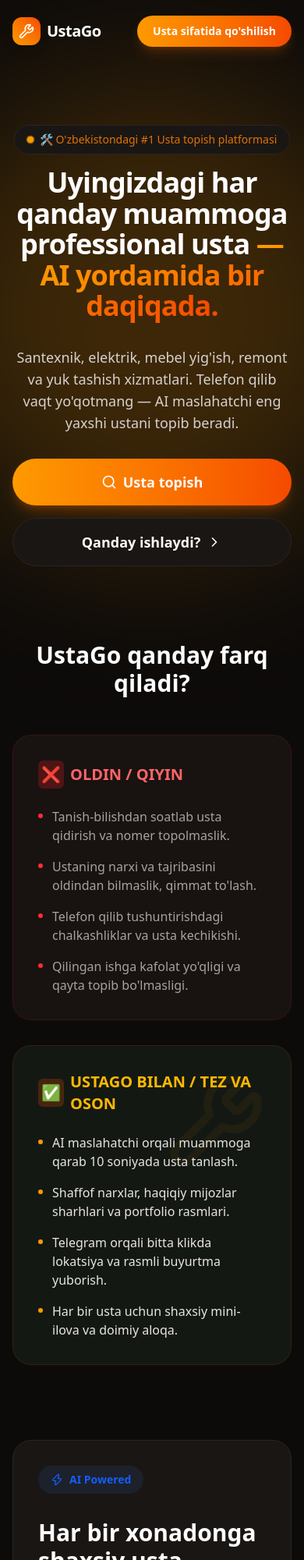
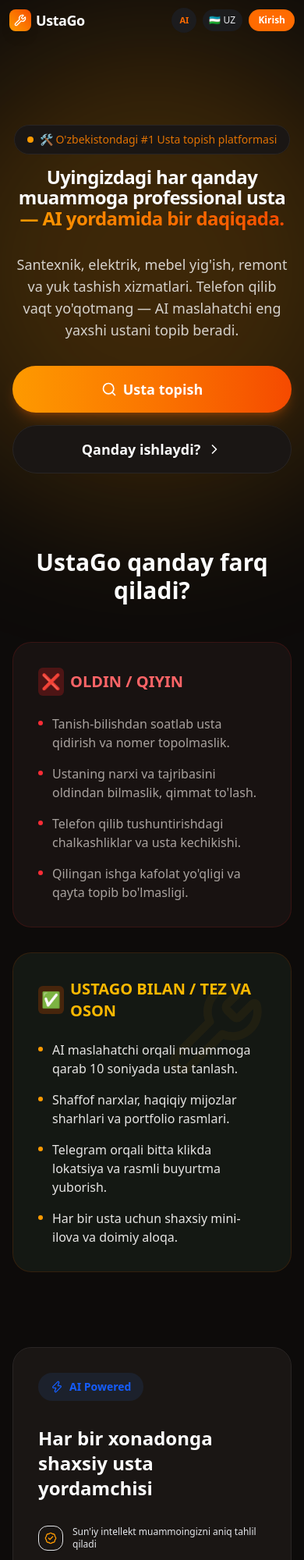
Before and after one commit to Abduqodir0508/Usta.Go, a Next.js app: page / in a window 390 px wide. Shown: the top 2000 px of the page at 78% size. Built offline with nearby package versions, Linux system fonts and the light colour scheme.

Commit message:
Update mobile layout for Navbar, Hero and Directory

```diff
--- a/src/app/page.tsx
+++ b/src/app/page.tsx
@@ -59,7 +59,7 @@
             {t.hero.badge}
           </div>
 
-          <h1 className="text-4xl md:text-6xl font-extrabold text-foreground tracking-tight leading-[1.1] animate-in slide-in-from-bottom-8 fade-in duration-700 delay-100">
+          <h1 className="text-2xl font-bold md:text-6xl md:font-extrabold text-foreground tracking-tight leading-[1.1] animate-in slide-in-from-bottom-8 fade-in duration-700 delay-100">
             {t.hero.title.split('—')[0]} <br className="hidden md:block"/>
             <span className="text-transparent bg-clip-text bg-gradient-to-r from-amber-500 to-orange-600">
               — {t.hero.title.split('—')[1]}
@@ -134,14 +134,14 @@
               <div className="inline-flex items-center gap-2 px-4 py-2 rounded-full bg-blue-500/10 text-blue-600 dark:text-blue-400 text-sm font-bold">
                 <Zap className="w-4 h-4" /> AI Powered
               </div>
-              <h2 className="text-3xl md:text-4xl font-bold text-foreground">
+              <h2 className="text-2xl md:text-4xl font-bold text-foreground">
                 {t.aiShowcase.title}
               </h2>
-              <ul className="space-y-6">
+              <ul className="space-y-4 md:space-y-6">
                 {[t.aiShowcase.feature1, t.aiShowcase.feature2, t.aiShowcase.feature3].map((feature, i) => (
-                  <li key={i} className="flex items-center gap-4 text-lg text-stone-800 dark:text-slate-300">
-                    <div className="w-10 h-10 rounded-xl bg-surface flex items-center justify-center border border-border-color shadow-sm flex-shrink-0">
-                      <BadgeCheck className="w-5 h-5 text-amber-500" />
+                  <li key={i} className="flex items-center gap-3 md:gap-4 text-xs sm:text-sm text-gray-200 md:text-lg md:text-slate-300">
+                    <div className="w-8 h-8 md:w-10 md:h-10 rounded-xl bg-surface flex items-center justify-center border border-border-color shadow-sm flex-shrink-0">
+                      <BadgeCheck className="w-4 h-4 md:w-5 md:h-5 text-amber-500" />
                     </div>
                     {feature}
                   </li>
@@ -153,16 +153,16 @@
             <div className="bg-surface border border-border-color rounded-2xl shadow-2xl p-4 space-y-4 z-10">
               {/* User Message */}
               <div className="flex justify-end">
-                <div className="bg-slate-100 dark:bg-slate-800 text-foreground p-4 rounded-2xl rounded-tr-sm max-w-[85%] text-sm">
+                <div className="bg-[#1e293b] text-white p-3 md:p-4 rounded-2xl rounded-tr-sm max-w-[85%] text-xs md:text-sm shadow-sm">
                   {t.aiShowcase.userMessage}
                 </div>
               </div>
               {/* AI Response */}
-              <div className="flex gap-3">
-                <div className="w-8 h-8 rounded-full bg-gradient-to-tr from-amber-500 to-orange-600 flex items-center justify-center flex-shrink-0">
-                  <span className="text-white text-xs font-bold">AI</span>
+              <div className="flex gap-2 md:gap-3">
+                <div className="w-7 h-7 md:w-8 md:h-8 rounded-full bg-gradient-to-tr from-amber-500 to-orange-600 flex items-center justify-center flex-shrink-0 mt-0.5 md:mt-0">
+                  <span className="text-white text-[10px] md:text-xs font-bold">AI</span>
                 </div>
-                <div className="bg-amber-50 dark:bg-amber-500/10 border border-amber-100 dark:border-amber-500/20 text-foreground p-4 rounded-2xl rounded-tl-sm text-sm whitespace-pre-line leading-relaxed">
+                <div className="bg-[#1f1f1f] border border-[#2a2a2a] md:border-amber-500/20 text-gray-200 p-3 md:p-4 rounded-2xl rounded-tl-sm text-xs md:text-sm whitespace-pre-line leading-relaxed shadow-sm">
                   {t.aiShowcase.aiMessage}
                 </div>
               </div>
@@ -181,15 +181,15 @@
           </Link>
         </div>
 
-        <div className="grid grid-cols-1 md:grid-cols-3 gap-6">
+        <div className="flex overflow-x-auto snap-x snap-mandatory gap-4 pb-6 md:pb-0 md:grid md:grid-cols-3 md:gap-6 md:overflow-visible">
           {featuredMasters.map((master) => (
             <Link
               key={master.id}
               href={`/usta/${master.id}`}
-              className="glass p-6 rounded-3xl hover:-translate-y-1 hover:shadow-xl transition-all duration-300 group"
+              className="min-w-[280px] md:min-w-0 snap-center glass p-5 md:p-6 rounded-3xl hover:-translate-y-1 hover:shadow-xl transition-all duration-300 group"
             >
-              <div className="flex gap-4 items-start">
-                <div className="relative w-16 h-16 rounded-2xl overflow-hidden flex-shrink-0 shadow-sm">
+              <div className="flex gap-3 md:gap-4 items-start">
+                <div className="relative w-14 h-14 md:w-16 md:h-16 rounded-2xl overflow-hidden flex-shrink-0 shadow-sm">
                   <Image src={master.image} alt={master.name} fill className="object-cover" />
                 </div>
                 <div>
--- a/src/components/layout/TopNavbar.tsx
+++ b/src/components/layout/TopNavbar.tsx
@@ -78,16 +78,16 @@
     <>
       <header className={cn(
         "fixed top-0 left-0 right-0 z-50 transition-all duration-300",
-        isScrolled ? "glass shadow-sm py-3" : "bg-transparent py-5"
+        isScrolled ? "glass shadow-sm py-2.5 md:py-3" : "bg-transparent py-2.5 md:py-5"
       )}>
-        <div className="max-w-7xl mx-auto px-4 md:px-8 flex items-center justify-between">
+        <div className="max-w-7xl mx-auto px-3 md:px-8 flex items-center justify-between gap-1.5 md:gap-0">
 
           {/* Brand */}
-          <Link href="/" className="flex items-center gap-2 group">
-            <div className="w-9 h-9 rounded-xl bg-gradient-to-tr from-amber-500 to-orange-600 flex items-center justify-center shadow-lg group-hover:shadow-orange-500/20 transition-all">
-              <Wrench className="w-5 h-5 text-white" />
+          <Link href="/" className="flex items-center gap-1.5 md:gap-2 group">
+            <div className="w-7 h-7 md:w-9 md:h-9 rounded-lg md:rounded-xl bg-gradient-to-tr from-amber-500 to-orange-600 flex items-center justify-center shadow-lg group-hover:shadow-orange-500/20 transition-all">
+              <Wrench className="w-4 h-4 md:w-5 md:h-5 text-white" />
             </div>
-            <span className="text-xl font-bold tracking-tight text-foreground">
+            <span className="text-lg md:text-xl font-bold tracking-tight text-foreground">
               UstaGo
             </span>
           </Link>
@@ -106,10 +106,33 @@
           </nav>
 
           {/* Right Controls */}
-          <div className="flex items-center gap-4">
+          <div className="flex items-center gap-2 md:gap-4">
+
+            {/* Mobile AI Button */}
+            <button
+              onClick={() => setIsAiOpen(true)}
+              className="md:hidden flex w-8 h-8 rounded-full bg-[#1c1c1e] text-[#ff6b00] items-center justify-center text-[11px] font-extrabold"
+            >
+              AI
+            </button>
+
+            {/* Mobile Language Switcher */}
+            <div className="md:hidden flex items-center">
+              <select
+                className="rounded-full bg-[#1c1c1e] text-gray-200 text-xs px-2 py-1.5 outline-none appearance-none font-medium cursor-pointer"
+                value={language}
+                onChange={(e) => setLanguage(e.target.value as Language)}
+              >
+                {LANGUAGES.map(lang => (
+                  <option key={lang} value={lang}>
+                    {lang === "UZ" ? "🇺🇿 UZ" : lang === "RU" ? "🇷🇺 RU" : "🇬🇧 EN"}
+                  </option>
+                ))}
+              </select>
+            </div>
 
             {/* Language Switcher */}
-            <div className="hidden sm:flex items-center gap-1 border border-border-color rounded-full p-1 bg-surface">
+            <div className="hidden md:flex items-center gap-1 border border-border-color rounded-full p-1 bg-surface">
               {LANGUAGES.map((lang) => (
                 <button
                   key={lang}
@@ -126,7 +149,7 @@
               ))}
             </div>
 
-            <div className="h-5 w-px bg-border-color mx-1 hidden sm:block"></div>
+            <div className="h-5 w-px bg-border-color mx-1 hidden md:block"></div>
 
             {/* Auth/CTAs */}
             {mounted && session ? (
@@ -177,15 +200,22 @@
               <>
                 <button
                   onClick={() => setIsAuthOpen(true)}
-                  className="hidden sm:block text-sm font-semibold text-foreground opacity-80 hover:opacity-100 transition-opacity"
+                  className="hidden md:block text-sm font-semibold text-foreground opacity-80 hover:opacity-100 transition-opacity"
                 >
                   {t.navbar.login}
                 </button>
                 <button
                   onClick={() => setIsAuthOpen(true)}
-                  className="bg-gradient-to-r from-amber-500 to-orange-600 hover:from-amber-600 hover:to-orange-700 text-white px-5 py-2.5 rounded-full text-sm font-semibold shadow-lg shadow-orange-500/20 transition-all hover:scale-105 active:scale-95"
+                  className="hidden md:block bg-gradient-to-r from-amber-500 to-orange-600 hover:from-amber-600 hover:to-orange-700 text-white px-5 py-2.5 rounded-full text-sm font-semibold shadow-lg shadow-orange-500/20 transition-all hover:scale-105 active:scale-95"
                 >
                   {t.navbar.joinAsMaster}
+                </button>
+                {/* Mobile Login Button */}
+                <button
+                  onClick={() => setIsAuthOpen(true)}
+                  className="md:hidden bg-[#ff6b00] text-xs px-3 py-1.5 rounded-full text-white font-semibold flex items-center justify-center whitespace-nowrap"
+                >
+                  Kirish
                 </button>
               </>
             )}
```
